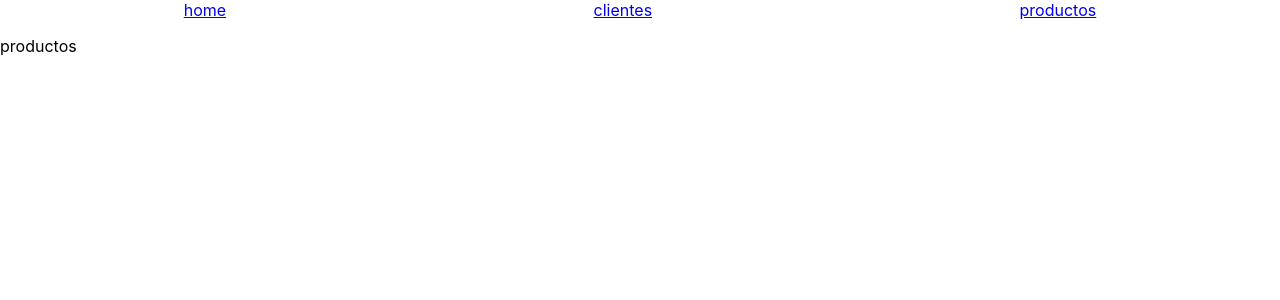
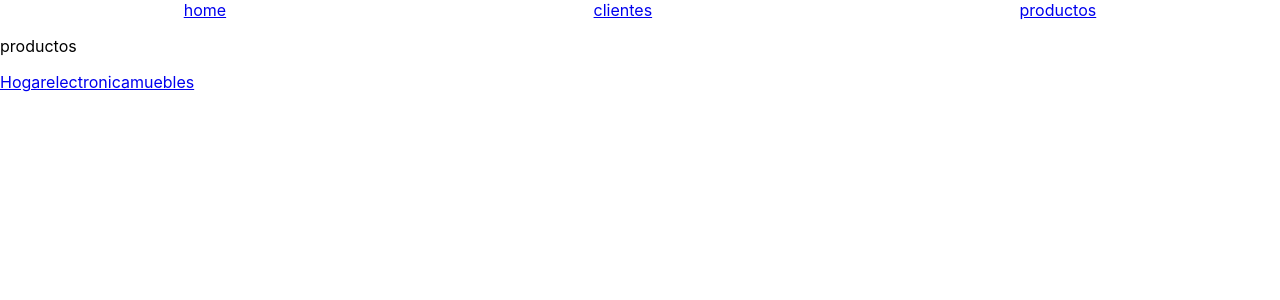
Before and after one commit to adrian1426/react-router, a React (Create React App) app: page /productos in a window 1280 px wide. Shown: the top 300 px of the page. Built offline with nearby package versions, Linux system fonts and the light colour scheme.

Commit message:
rutas dinámicas con param

```diff
--- a/src/App.js
+++ b/src/App.js
@@ -4,14 +4,16 @@ import Home from './components/home';
 import Productos from './components/productos';
 import Clientes from './components/clientes';
 import Navigation from './components/navegation';
+import ProductosCategoria from './components/productosCategoria';
 
 function App() {
   return (
     <BrowserRouter>
       <Navigation />
       <Route path='/' exact render={Home} />
-      <Route path='/productos/:id?' render={Productos} />
       <Route path='/clientes' render={Clientes} />
+      <Route path='/productos' exact render={Productos} />
+      <Route path='/productos/:categoria/:id?' render={ProductosCategoria} />
     </BrowserRouter>
   );
 }
--- a/src/components/home.js
+++ b/src/components/home.js
@@ -1,8 +1,6 @@
 import React from 'react';
 
 const Home = (props) => {
-
-  console.log('home: ', props);
   return (
     <div>
       <p>home</p>
--- a/src/components/navegation.js
+++ b/src/components/navegation.js
@@ -21,7 +21,6 @@ const Navigation = () => {
         to="/productos"
         activeStyle={activeStyle}
         isActive={(match, location) => {
-          console.log('match: ', match, 'location: ', location);
           if (!match) return false;
           return !match.isExact;
         }}
--- a/src/components/productos.js
+++ b/src/components/productos.js
@@ -1,9 +1,15 @@
 import React from 'react';
+import { Link } from 'react-router-dom';
 
 const Productos = () => {
   return (
     <div>
       <p>productos</p>
+      <nav>
+        <Link to='/productos/hogar'>Hogar</Link>
+        <Link to='/productos/electronica'>electronica</Link>
+        <Link to='/productos/muebles'>muebles</Link>
+      </nav>
     </div>
   );
 };
--- /dev/null
+++ b/src/components/productosCategoria.js
@@ -0,0 +1,10 @@
+import React from 'react';
+
+const ProductosCategoria = (props) => {
+  console.log(props);
+  return (
+    <div>Categoria: {props.match.params.categoria}</div>
+  );
+};
+
+export default ProductosCategoria;
```
